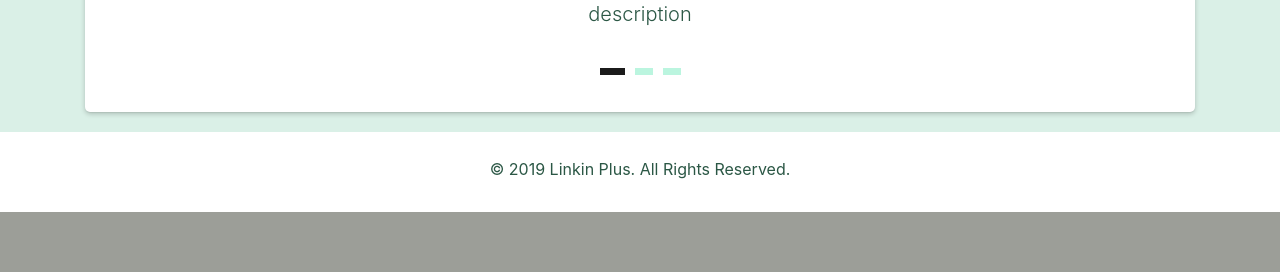
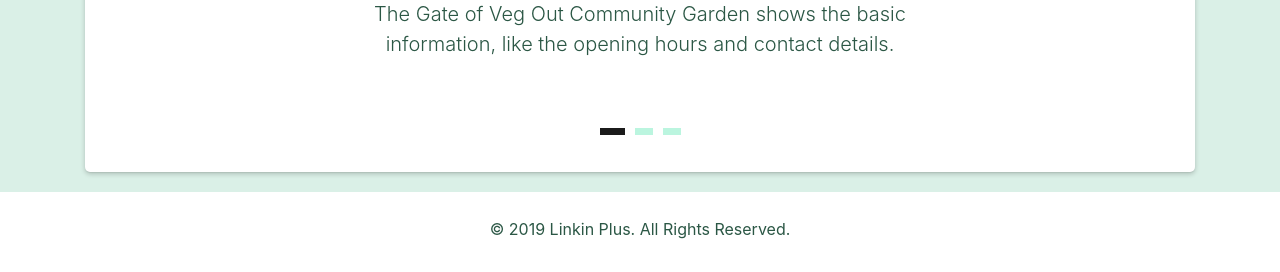
Before and after one commit to Shannon-JXT/LKPLS, a Django app: page /immigrant/community_garden/report in a window 1280 px wide. Shown: the part 2574-2846 px from the top of the page. Before the commit the page ends 2786 px from the top, so only its background shows below. Run offline with Django 3.2, Linux system fonts and the light colour scheme; some libraries are stand-ins or nearby versions.

Commit message:
description of garden pics

```diff
--- a/Immigrant/templates/garden_report.html
+++ b/Immigrant/templates/garden_report.html
@@ -58,7 +58,7 @@
                                 <div class="content-test">
                                     <img src="/static/images/carousel/garden-1.jpg" alt="">
                                     <p class="description lead">
-                                        description
+                                        The Gate of Veg Out Community Garden shows the basic information, like the opening hours and contact details.
                                     </p>
                                 </div>
                             </div>
@@ -66,7 +66,7 @@
                                 <div class="content-test" >
                                     <img src="/static/images/carousel/garden-2.jpg" alt="">
                                     <p class="description lead">
-                                        description
+                                        There are lots of decorations provided by volunteers nearby, who treat this place as their backyard garden and plant what they want. Everyone could enjoy their designing and plants here.
                                     </p>
                                 </div>
                             </div>
@@ -74,7 +74,7 @@
                                 <div class="content-test">
                                     <img src="/static/images/carousel/garden-3.jpg" alt="">
                                     <p class="description lead">
-                                        description
+                                        There is not only a garden, but also a place to dine together. At Veg Out, volunteers could gather for lunch once a month, and they cook together and share their food.
                                     </p>
                                 </div>
                             </div>
```
